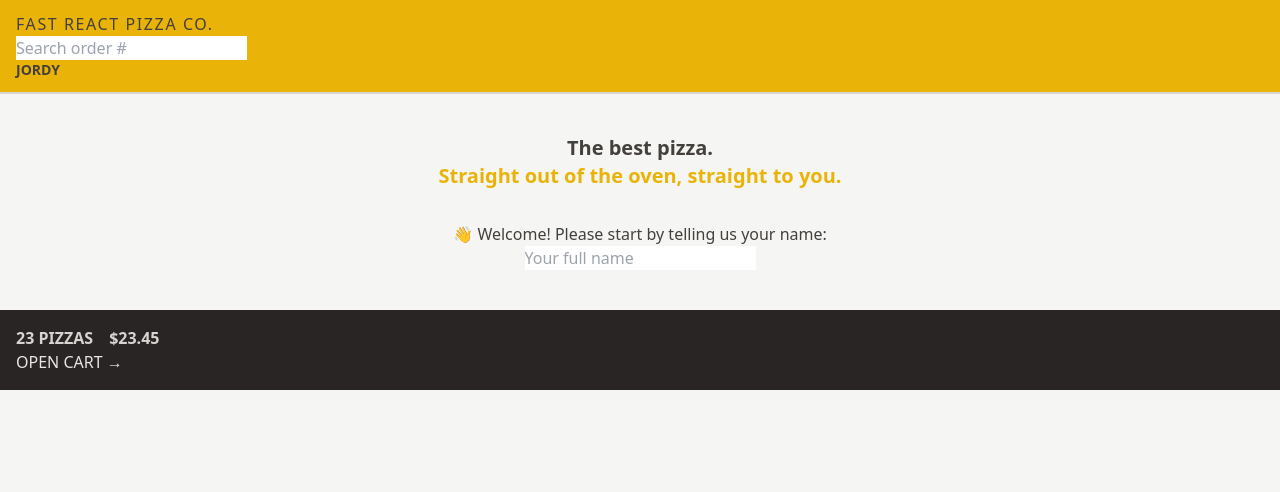
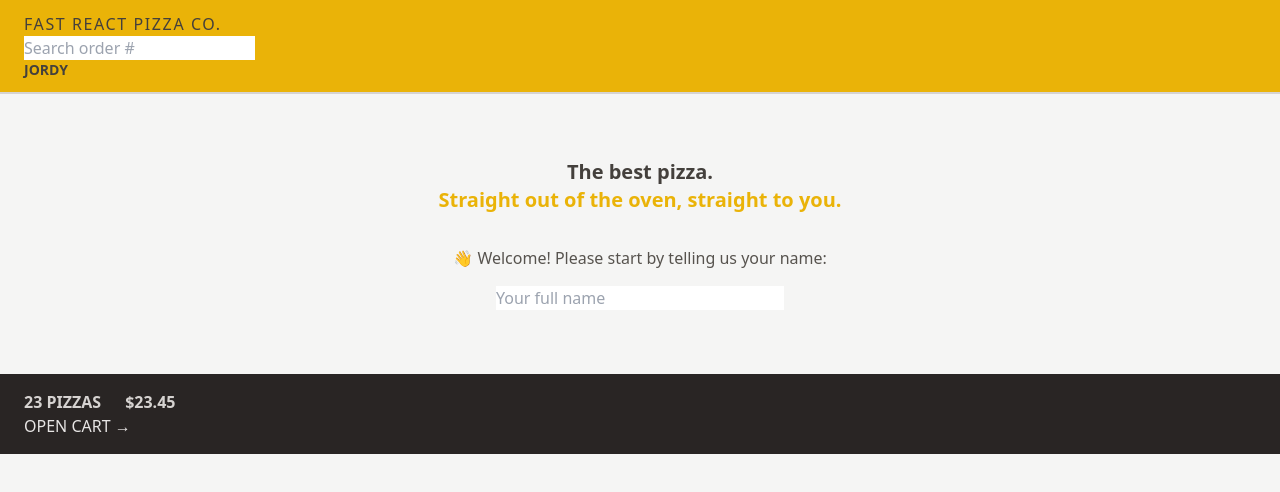
Before and after one commit to codejordy25/fast-react-pizza, a React (Vite) app: page / in a window 1280 px wide. Shown: the top 492 px of the page. Built offline with nearby package versions, Linux system fonts and the light colour scheme.

Commit message:
Responsive design

```diff
--- a/src/features/cart/CartOverview.jsx
+++ b/src/features/cart/CartOverview.jsx
@@ -2,8 +2,8 @@
 
 function CartOverview() {
   return (
-    <div className="bg-stone-800 p-4 text-stone-200 uppercase" >
-      <p className="space-x-4 text-stone-300 font-semibold">
+    <div className="bg-stone-800 px-4 py-4 text-stone-200 uppercase text-sm md:text-base sm:px-6" >
+      <p className="space-x-4 text-stone-300 font-semibold sm:space-x-6 " >
         <span>23 pizzas</span>
         <span>$23.45</span>
       </p>
--- a/src/features/user/CreateUser.jsx
+++ b/src/features/user/CreateUser.jsx
@@ -9,13 +9,14 @@
 
   return (
     <form onSubmit={handleSubmit}>
-      <p>👋 Welcome! Please start by telling us your name:</p>
+      <p className="mb-4 text-sm text-stone-600 md:text-base " >👋 Welcome! Please start by telling us your name:</p>
 
       <input
         type="text"
         placeholder="Your full name"
         value={username}
         onChange={(e) => setUsername(e.target.value)}
+        className='w-72'
       />
 
       {username !== '' && (
--- a/src/ui/Header.jsx
+++ b/src/ui/Header.jsx
@@ -5,7 +5,7 @@
 function Header() {
   return (
     <div>
-      <header className="border-b-2 border-stone-300 px-4 py-3 bg-yellow-500 uppercase" >
+      <header className="border-b-2 border-stone-300 px-4 py-3 bg-yellow-500 uppercase sm:px-6" >
         <Link className="tracking-widest" to="/">Fast React Pizza Co.</Link>
         <SearchOrder />
          <Username/>
--- a/src/ui/Home.jsx
+++ b/src/ui/Home.jsx
@@ -1,7 +1,7 @@
 import CreateUser from "../features/user/CreateUser";
 function Home() {
   return (
-    <div className="my-10 text-center" >
+    <div className="my-10  sm:my-16 text-center" >
       <h1 className="mb-8 text-xl font-semibold">
         The best pizza.
         <br />
```
